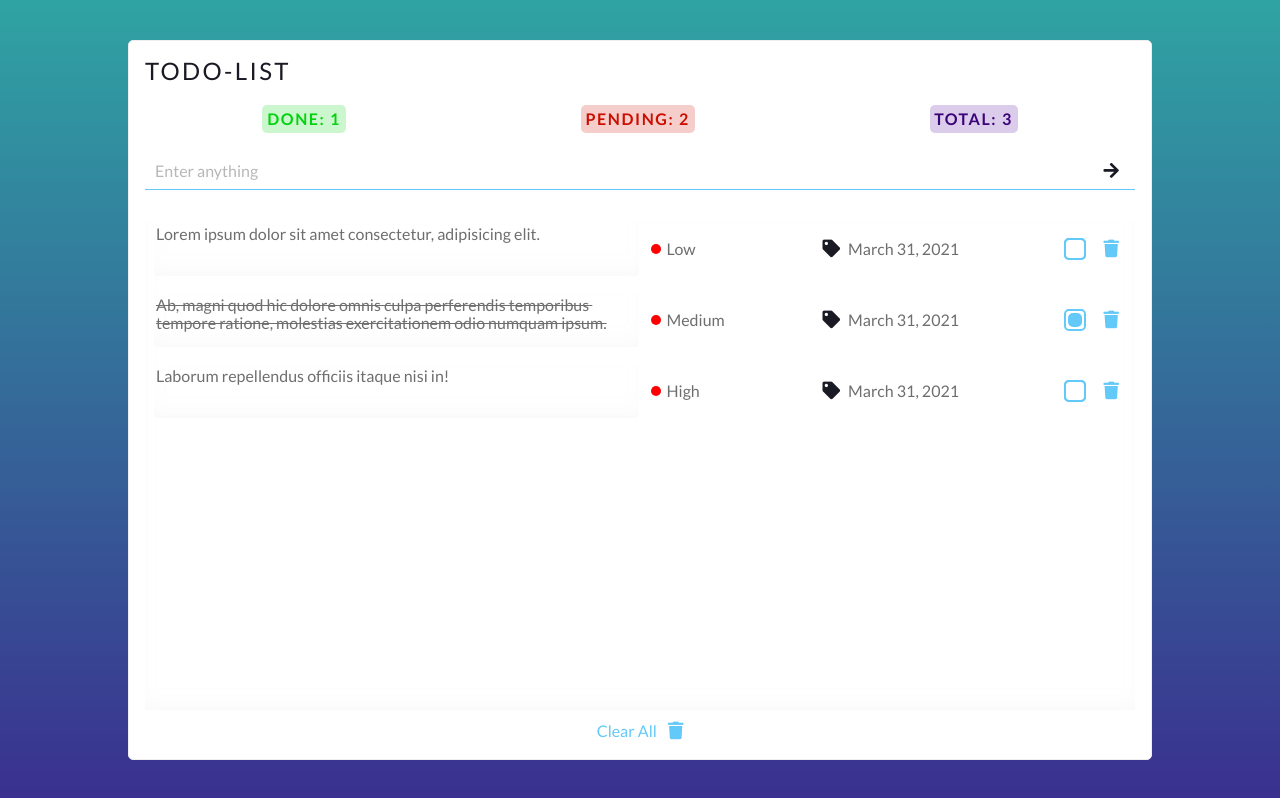
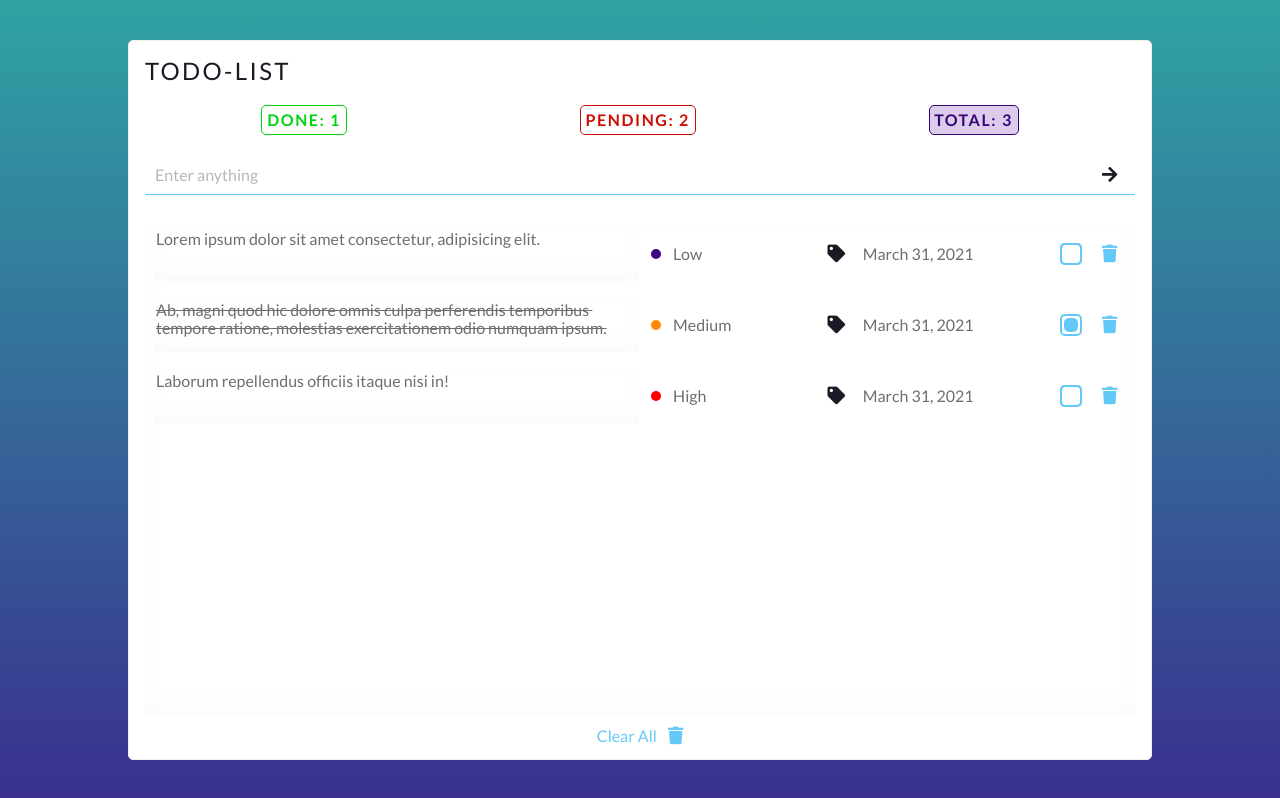
Before and after one commit to opv1/todo-vue, a Vue app: page / in a window 1280 px wide. Built offline with nearby package versions, Linux system fonts and the light colour scheme.

Commit message:
more beauty

```diff
--- a/src/_variables.scss
+++ b/src/_variables.scss
@@ -1,2 +1,3 @@
 $blueColor: #63c9f8;
 $greyColor: #6e6e6e;
+$blackColor: #1a1a25;
--- a/src/components/Dashboard.vue
+++ b/src/components/Dashboard.vue
@@ -1,7 +1,7 @@
 <template>
-  <div class="dashboard">
-    <ul class="dashboard__list" v-if="todos.length !== 0">
-      <li class="dashboard__item" v-for="todo of todos" :key="todo.id">
+  <div class="dashboard" @click="clickListener">
+    <ul class="dashboard__list" v-if="displayedTodos.length !== 0">
+      <li class="dashboard__item" v-for="todo of displayedTodos" :key="todo.id">
         <textarea
           :class="['dashboard__description', { done: todo.complete }]"
           v-model="todo.description"
@@ -11,11 +11,27 @@
         />
         <div class="dashboard__control">
           <div class="dashboard__block">
-            <i class="dashboard__color"></i>
-            <span class="dashboard__priority">{{ todo.priority }}</span>
+            <i
+              class="dashboard__color"
+              :style="{
+                background: priorities[todo.priority].color,
+              }"
+            />
+            <span class="dashboard__priority" @click="showOptions(todo.id)">{{
+              todo.priority
+            }}</span>
+            <div class="dashboard__select" v-show="todo.id === selectId">
+              <span
+                class="dashboard__option"
+                v-for="priority of priorities"
+                :key="priority[todo.priority]"
+                @click="chooseOption(todo.id, priority.name)"
+                >{{ priority.name }}</span
+              >
+            </div>
           </div>
           <div class="dashboard__block">
-            <i class="dashboard__tag fas fa-tag"></i>
+            <i class="dashboard__tag fas fa-tag" />
             <span class="dashboard__date">{{ todo.date }}</span>
           </div>
           <div class="dashboard__block">
@@ -31,7 +47,7 @@
               class="dashboard__delete"
               @click.prevent="deleteTodo(todo.id)"
             >
-              <i class="fas fa-trash"></i>
+              <i class="fas fa-trash" />
             </button>
           </div>
         </div>
@@ -42,10 +58,10 @@
     </ul>
     <button
       class="dashboard__clear"
-      v-if="todos.length !== 0"
+      v-if="displayedTodos.length !== 0"
       @click.prevent="clearAll"
     >
-      Clear All <i class="fas fa-trash"></i>
+      Clear All <i class="fas fa-trash" />
     </button>
   </div>
 </template>
@@ -55,16 +71,44 @@ import { mapGetters, mapActions } from 'vuex'
 
 export default {
   name: 'Dashboard',
+  data: () => ({
+    selectId: null,
+  }),
   computed: {
-    ...mapGetters(['todos']),
+    ...mapGetters(['priorities', 'displayedTodos']),
   },
   methods: {
     ...mapActions([
       'deleteTodo',
       'completeTodo',
       'editDescription',
+      'changePriority',
       'clearAll',
     ]),
+    clickListener(event) {
+      if (
+        !event.target.classList.contains('dashboard__priority') &&
+        this.selectId !== null
+      ) {
+        this.resetOptions()
+      }
+    },
+    showOptions(id) {
+      if (this.selectId === null) {
+        this.selectId = id
+      } else if (this.selectId !== id) {
+        this.selectId = id
+      } else {
+        this.resetOptions()
+      }
+    },
+    resetOptions() {
+      this.selectId = null
+    },
+    chooseOption(todoId, priorityName) {
+      this.resetOptions()
+      this.changePriority({ todoId, priorityName })
+    },
   },
 }
 </script>
@@ -121,6 +165,7 @@ export default {
 
   &__empty {
     font-size: 1.5rem;
+    color: $blackColor;
   }
 
   &__description {
@@ -170,6 +215,7 @@ export default {
   }
 
   &__block {
+    position: relative;
     display: flex;
     align-items: center;
     height: 100%;
@@ -179,7 +225,7 @@ export default {
     }
 
     &:nth-child(1) {
-      min-width: 90px;
+      min-width: 100px;
     }
 
     &:nth-child(3) {
@@ -187,22 +233,61 @@ export default {
     }
   }
 
-  &__tag {
-    font-size: 1.1rem;
-    color: #1a1a25;
-  }
-
   &__color {
     margin: 3px;
     border-radius: 100%;
     width: 10px;
     height: 10px;
-    background: #f00;
   }
 
   &__priority {
-    margin: 3px;
+    margin: 0.1rem;
+    border-radius: 5px;
+    padding: 0.5rem;
     color: $greyColor;
+    transition: background 0.3s;
+    cursor: pointer;
+    user-select: none;
+
+    &:hover {
+      background: rgba(58, 56, 56, 0.089);
+    }
+  }
+
+  &__select {
+    position: absolute;
+    left: 18px;
+    top: 48px;
+    z-index: 100;
+    display: flex;
+    flex-direction: column;
+    border: 1px solid $blueColor;
+    border-radius: 5px;
+    background: #fff;
+  }
+
+  &__option {
+    border-radius: 5px;
+    padding: 0.5rem;
+    cursor: pointer;
+
+    &:hover {
+      background: rgba(58, 56, 56, 0.089);
+    }
+  }
+
+  &__tag {
+    margin: 0.1rem;
+    border-radius: 5px;
+    padding: 0.5rem;
+    font-size: 1.1rem;
+    color: $blackColor;
+    transition: background 0.3s;
+    cursor: pointer;
+
+    &:hover {
+      background: rgba(58, 56, 56, 0.089);
+    }
   }
 
   &__date {
@@ -225,6 +310,7 @@ export default {
 
   &__label {
     position: relative;
+    cursor: pointer;
 
     &::before {
       content: '';
@@ -250,6 +336,7 @@ export default {
   }
 
   &__delete {
+    margin: 0.1rem;
     outline: none;
     border: none;
     border-radius: 5px;
--- a/src/components/Header.vue
+++ b/src/components/Header.vue
@@ -2,9 +2,21 @@
   <div class="header">
     <span class="header__title">todo-list</span>
     <div class="header__info">
-      <span class="header__done">done: {{ doneTodos.length }}</span>
-      <span class="header__pending">pending: {{ pendingTodos.length }}</span>
-      <span class="header__total">total: {{ todos.length }}</span>
+      <span
+        :class="['header__done', { active: currentTodos === 'done' }]"
+        @click="selectTodos('done')"
+        >done: {{ doneTodos.length }}</span
+      >
+      <span
+        :class="['header__pending', { active: currentTodos === 'pending' }]"
+        @click="selectTodos('pending')"
+        >pending: {{ pendingTodos.length }}</span
+      >
+      <span
+        :class="['header__total', { active: currentTodos === 'total' }]"
+        @click="selectTodos('total')"
+        >total: {{ totalTodos.length }}</span
+      >
     </div>
     <form class="header__form">
       <input
@@ -14,7 +26,7 @@
         :placeholder="placeholder"
       />
       <button class="header__button" @click.prevent="submitForm">
-        <i class="fas fa-arrow-right"></i>
+        <i class="fas fa-arrow-right" />
       </button>
     </form>
     <span class="header__error" v-show="error"
@@ -33,14 +45,20 @@ export default {
     placeholder: 'Enter anything',
   }),
   computed: {
-    ...mapGetters(['error', 'todos', 'doneTodos', 'pendingTodos']),
+    ...mapGetters([
+      'error',
+      'currentTodos',
+      'totalTodos',
+      'doneTodos',
+      'pendingTodos',
+    ]),
   },
   methods: {
+    ...mapActions(['selectTodos', 'addTodo']),
     submitForm() {
       this.addTodo(this.value)
       this.value = ''
     },
-    ...mapActions(['addTodo']),
   },
 }
 </script>
@@ -57,7 +75,7 @@ export default {
     font-size: 1.5rem;
     letter-spacing: 0.1em;
     text-transform: uppercase;
-    color: #1a1a25;
+    color: $blackColor;
   }
 
   &__info {
@@ -69,37 +87,55 @@ export default {
     width: 100%;
   }
 
+  &__done {
+    margin: 0.3rem;
+    border: 1px solid #03d30d;
+    border-radius: 5px;
+    padding: 0.3rem;
+    font-weight: 700;
+    letter-spacing: 0.1em;
+    text-transform: uppercase;
+    color: #03d30d;
+    transition: background 0.3s;
+    cursor: pointer;
+
+    &.active {
+      background: rgba(3, 211, 13, 0.2);
+    }
+  }
+
+  &__pending {
+    margin: 0.3rem;
+    border: 1px solid #cc0e00;
+    border-radius: 5px;
+    padding: 0.3rem;
+    font-weight: 700;
+    letter-spacing: 0.1em;
+    text-transform: uppercase;
+    color: #cc0e00;
+    transition: background 0.3s;
+    cursor: pointer;
+
+    &.active {
+      background: rgba(204, 14, 0, 0.2);
+    }
+  }
+
   &__total {
     margin: 0.3rem;
+    border: 1px solid #3b037a;
     border-radius: 5px;
     padding: 0.3rem;
     font-weight: 700;
     letter-spacing: 0.1em;
     text-transform: uppercase;
     color: #3b037a;
-    background: rgba(70, 1, 148, 0.2);
-  }
+    transition: background 0.3s;
+    cursor: pointer;
 
-  &__done {
-    margin: 0.3rem;
-    border-radius: 5px;
-    padding: 0.3rem;
-    font-weight: 700;
-    letter-spacing: 0.1em;
-    text-transform: uppercase;
-    color: #03d30d;
-    background: rgba(3, 211, 13, 0.2);
-  }
-
-  &__pending {
-    margin: 0.3rem;
-    border-radius: 5px;
-    padding: 0.3rem;
-    font-weight: 700;
-    letter-spacing: 0.1em;
-    text-transform: uppercase;
-    color: #cc0e00;
-    background: rgba(204, 14, 0, 0.2);
+    &.active {
+      background: rgba(70, 1, 148, 0.2);
+    }
   }
 
   &__form {
@@ -114,7 +150,7 @@ export default {
     outline: none;
     border: none;
     width: 100%;
-    color: #1a1a25;
+    color: $blackColor;
 
     &::placeholder {
       color: rgba(110, 110, 110, 0.493);
@@ -122,6 +158,7 @@ export default {
   }
 
   &__button {
+    margin: 0.1rem;
     outline: none;
     border: none;
     border-radius: 5px;
@@ -132,7 +169,7 @@ export default {
 
     i {
       font-size: 1.1rem;
-      color: #1a1a25;
+      color: $blackColor;
     }
 
     &:hover {
--- a/src/store/index.js
+++ b/src/store/index.js
@@ -5,7 +5,14 @@ import { dateFormat } from '@/utils/dateFormat'
 export default createStore({
   state: {
     error: false,
-    todos: [
+    priorities: {
+      Low: { name: 'Low', color: '#3b037a' },
+      Medium: { name: 'Medium', color: '#f80' },
+      High: { name: 'High', color: '#f00' },
+    },
+    currentTodos: 'total',
+    displayedTodos: [],
+    totalTodos: [
       {
         id: 1,
         description:
@@ -35,19 +42,39 @@ export default createStore({
     setError(state, payload) {
       state.error = payload
     },
-    setTodos(state, payload) {
-      state.todos = payload
+    setCurrentTodos(state, payload) {
+      state.currentTodos = payload
+    },
+    setDisplayedTodos(state, payload) {
+      state.displayedTodos = payload
+    },
+    setTotalTodos(state, payload) {
+      state.totalTodos = payload
     },
   },
   getters: {
     error: (state) => state.error,
-    todos: (state) => state.todos,
+    priorities: (state) => state.priorities,
+    currentTodos: (state) => state.currentTodos,
+    displayedTodos: (state) => {
+      if (state.currentTodos === 'done')
+        return [...state.totalTodos].filter((todo) => todo.complete === true)
+
+      if (state.currentTodos === 'pending')
+        return [...state.totalTodos].filter((todo) => todo.complete === false)
+
+      if (state.currentTodos === 'total') return [...state.totalTodos]
+    },
+    totalTodos: (state) => state.totalTodos,
     doneTodos: (state) =>
-      [...state.todos].filter((todo) => todo.complete === true),
+      [...state.totalTodos].filter((todo) => todo.complete === true),
     pendingTodos: (state) =>
-      [...state.todos].filter((todo) => todo.complete === false),
+      [...state.totalTodos].filter((todo) => todo.complete === false),
   },
   actions: {
+    selectTodos({ commit }, todos) {
+      commit('setCurrentTodos', todos)
+    },
     addTodo({ commit, state }, todoDescription) {
       if (!todoDescription) {
         return commit('setError', true)
@@ -55,7 +82,7 @@ export default createStore({
         commit('setError', false)
       }
 
-      const todos = [...state.todos]
+      const todos = [...state.totalTodos]
 
       const newTodo = {
         id: uuidv4(),
@@ -67,15 +94,15 @@ export default createStore({
 
       todos.unshift(newTodo)
 
-      commit('setTodos', todos)
+      commit('setTotalTodos', todos)
     },
     deleteTodo({ commit, state }, todoId) {
-      const todos = [...state.todos].filter((todo) => todo.id !== todoId)
+      const todos = [...state.totalTodos].filter((todo) => todo.id !== todoId)
 
-      commit('setTodos', todos)
+      commit('setTotalTodos', todos)
     },
     completeTodo({ commit, state }, todoId) {
-      const todos = [...state.todos].filter((todo) => {
+      const todos = [...state.totalTodos].map((todo) => {
         if (todo.id === todoId) {
           todo.complete = !todo.complete
         }
@@ -83,10 +110,10 @@ export default createStore({
         return todo
       })
 
-      commit('setTodos', todos)
+      commit('setTotalTodos', todos)
     },
     editDescription({ commit, state }, todoEdited) {
-      const todos = [...state.todos].filter((todo) => {
+      const todos = [...state.totalTodos].map((todo) => {
         if (todo.id === todoEdited.id) {
           todo.description = todoEdited.description
         }
@@ -94,10 +121,21 @@ export default createStore({
         return todo
       })
 
-      commit('setTodos', todos)
+      commit('setTotalTodos', todos)
+    },
+    changePriority({ commit, state }, todoEdited) {
+      const todos = [...state.totalTodos].map((todo) => {
+        if (todo.id === todoEdited.todoId) {
+          todo.priority = todoEdited.priorityName
+        }
+
+        return todo
+      })
+
+      commit('setTotalTodos', todos)
     },
     clearAll({ commit }) {
-      commit('setTodos', [])
+      commit('setTotalTodos', [])
     },
   },
 })
```
